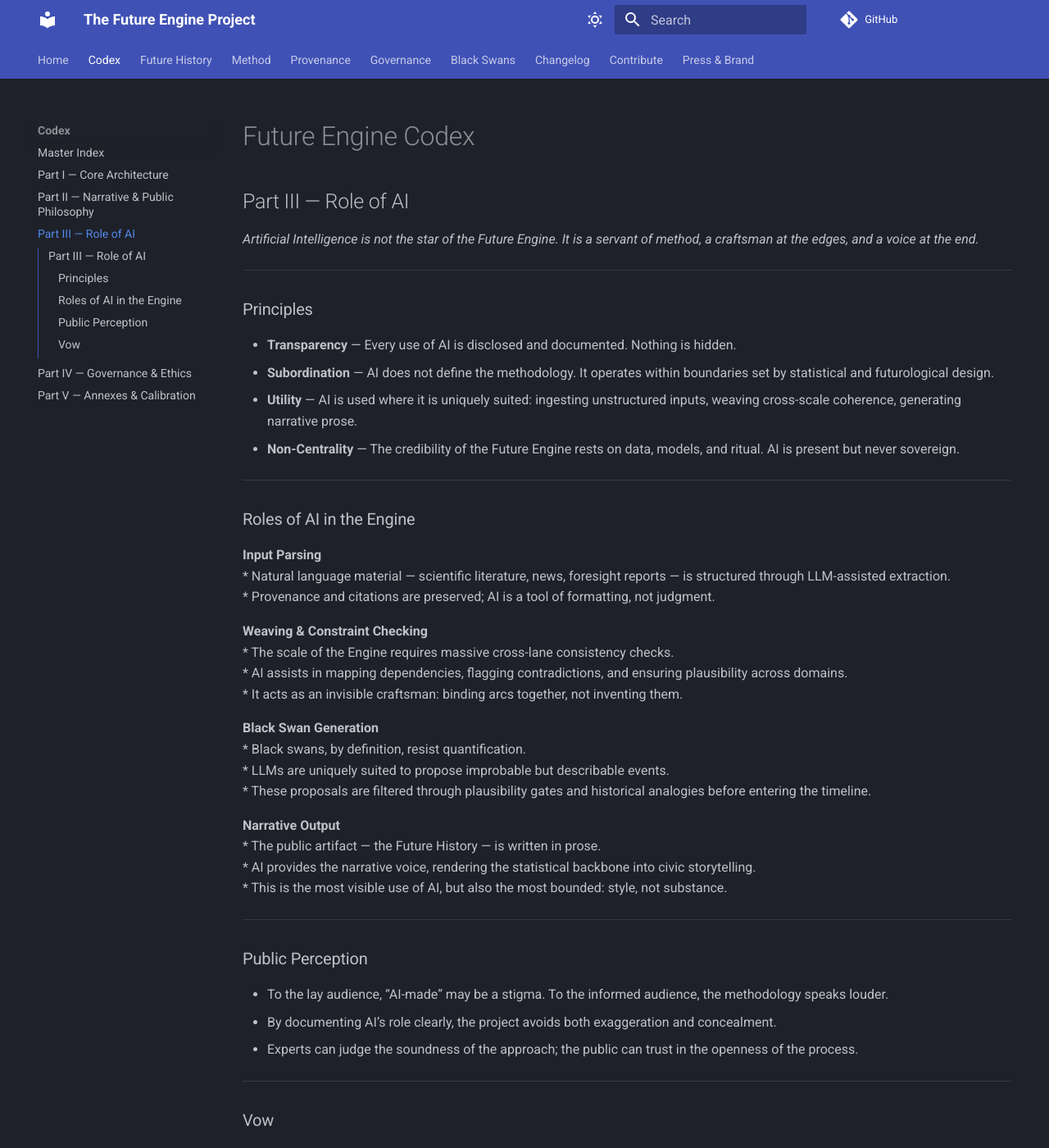
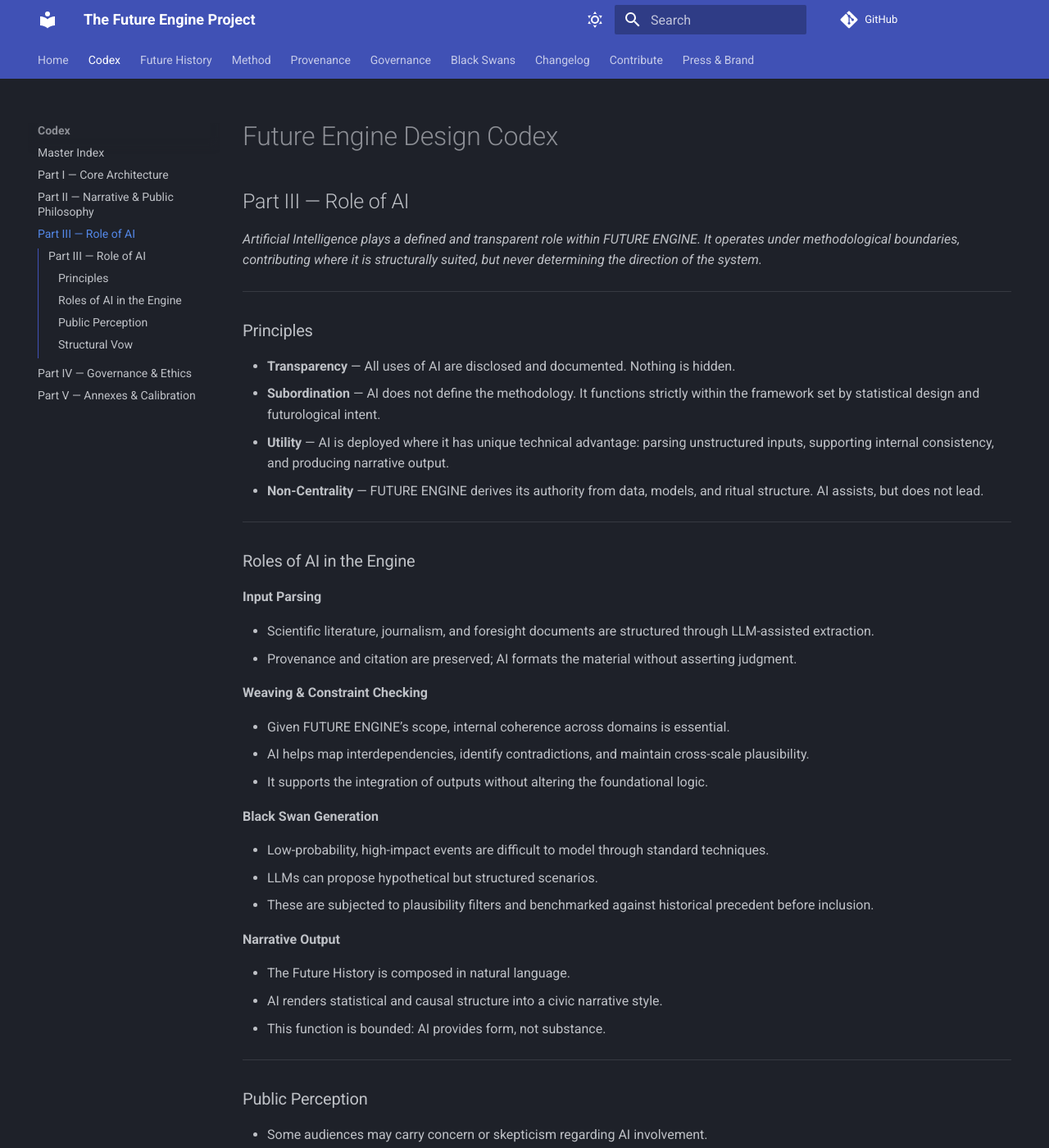
Before and after one commit to auroch-forge/future-engine-project, an MkDocs documentation site: the page built from docs/codex/role-of-ai.md, in a window 1280 px wide and 1400 px high. Shown: the whole window at 82% size. Built offline with MkDocs 1.6.1 and Material for MkDocs 9.7.7, drawn with Linux system fonts in a browser that asks for light colours; comment, search, counter and statistics services are not loaded; some of the changed text lies outside the part shown.

Commit message:
Add files via upload

```diff
--- a/docs/codex/role-of-ai.md
+++ b/docs/codex/role-of-ai.md
@@ -1,52 +1,57 @@
-# Future Engine Codex
+# Future Engine Design Codex
+
 ## Part III — Role of AI
 
-*Artificial Intelligence is not the star of the Future Engine. It is a servant of method, a craftsman at the edges, and a voice at the end.*
+*Artificial Intelligence plays a defined and transparent role within FUTURE ENGINE. It operates under methodological boundaries, contributing where it is structurally suited, but never determining the direction of the system.*
 
 ---
 
 ### Principles
 
-* **Transparency** — Every use of AI is disclosed and documented. Nothing is hidden.
-* **Subordination** — AI does not define the methodology. It operates within boundaries set by statistical and futurological design.
-* **Utility** — AI is used where it is uniquely suited: ingesting unstructured inputs, weaving cross-scale coherence, generating narrative prose.
-* **Non-Centrality** — The credibility of the Future Engine rests on data, models, and ritual. AI is present but never sovereign.
+* **Transparency** — All uses of AI are disclosed and documented. Nothing is hidden.
+* **Subordination** — AI does not define the methodology. It functions strictly within the framework set by statistical design and futurological intent.
+* **Utility** — AI is deployed where it has unique technical advantage: parsing unstructured inputs, supporting internal consistency, and producing narrative output.
+* **Non-Centrality** — FUTURE ENGINE derives its authority from data, models, and ritual structure. AI assists, but does not lead.
 
 ---
 
 ### Roles of AI in the Engine
 
 **Input Parsing**
-* Natural language material — scientific literature, news, foresight reports — is structured through LLM-assisted extraction.
-* Provenance and citations are preserved; AI is a tool of formatting, not judgment.
+
+* Scientific literature, journalism, and foresight documents are structured through LLM-assisted extraction.
+* Provenance and citation are preserved; AI formats the material without asserting judgment.
 
 **Weaving & Constraint Checking**
-* The scale of the Engine requires massive cross-lane consistency checks.
-* AI assists in mapping dependencies, flagging contradictions, and ensuring plausibility across domains.
-* It acts as an invisible craftsman: binding arcs together, not inventing them.
+
+* Given FUTURE ENGINE’s scope, internal coherence across domains is essential.
+* AI helps map interdependencies, identify contradictions, and maintain cross-scale plausibility.
+* It supports the integration of outputs without altering the foundational logic.
 
 **Black Swan Generation**
-* Black swans, by definition, resist quantification.
-* LLMs are uniquely suited to propose improbable but describable events.
-* These proposals are filtered through plausibility gates and historical analogies before entering the timeline.
+
+* Low-probability, high-impact events are difficult to model through standard techniques.
+* LLMs can propose hypothetical but structured scenarios.
+* These are subjected to plausibility filters and benchmarked against historical precedent before inclusion.
 
 **Narrative Output**
-* The public artifact — the Future History — is written in prose.
-* AI provides the narrative voice, rendering the statistical backbone into civic storytelling.
-* This is the most visible use of AI, but also the most bounded: style, not substance.
+
+* The Future History is composed in natural language.
+* AI renders statistical and causal structure into a civic narrative style.
+* This function is bounded: AI provides form, not substance.
 
 ---
 
 ### Public Perception
 
-* To the lay audience, “AI-made” may be a stigma. To the informed audience, the methodology speaks louder.
-* By documenting AI’s role clearly, the project avoids both exaggeration and concealment.
-* Experts can judge the soundness of the approach; the public can trust in the openness of the process.
+* Some audiences may carry concern or skepticism regarding AI involvement.
+* By documenting the role of AI in detail, the project ensures clarity over spectacle.
+* The system's credibility rests not on novelty, but on methodological integrity and full disclosure.
 
 ---
 
-### Vow
+### Structural Vow
 
-The Future Engine does not pretend to be free of AI. It uses AI where necessary, discloses it always, and refuses to let it become the star.
+FUTURE ENGINE uses artificial intelligence where appropriate, documents its use rigorously, and maintains human oversight at all levels. AI is a tool in service of method — never its source, never its sovereign.
 
-*The authority of the Future History rests on data, method, and continuity. AI is the pen, not the hand.*
+*The Future History is shaped by evidence and design. AI contributes to its telling, not to its truth.*
```
Also changed, not shown: docs/codex/annexes-calibration.md (+28 -20 lines), docs/codex/core-architecture.md (+13 -18 lines), docs/codex/governance-ethics.md (+43 -19 lines), docs/codex/index.md (+12 -6 lines), docs/codex/narrative-public-philosophy.md (+21 -25 lines).
